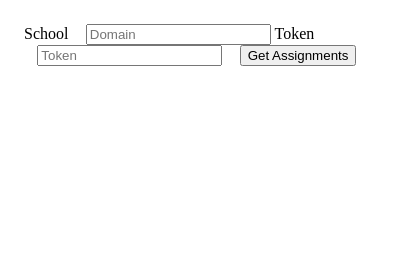
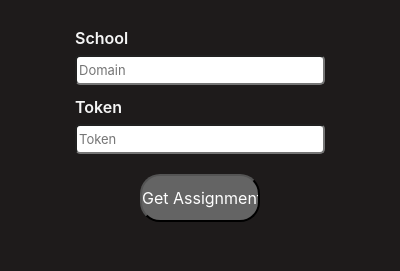
Before and after one commit to YoussefE95/Canvas-To-Google-Calendar, a browser extension: page web-ext/popup/canvas-assignments.html in a window 400 px wide. Drawn offline with nearby package versions, Linux system fonts and the light colour scheme.

Commit message:
styling for popup

```diff
--- /dev/null
+++ b/web-ext/popup/canvas-assignments.css
@@ -0,0 +1,56 @@
+body {
+    padding: 1em;
+    background-color: rgb(30, 27, 27);
+    outline-width: 3px;
+    outline-color: rgb(138, 19, 19);
+    outline-offset: -100px;
+    font-family: Inter, Arial, sans-serif;
+}
+
+.flex-col{
+    display: flex;
+    flex-direction: column;
+    align-items: center;
+    width: 100%;
+}
+
+.auth-container{
+    justify-content: center;
+    margin: 10px;
+}
+
+.input-label{
+    color: whitesmoke;
+    font-size: medium;
+    font-weight: 600;
+    display: block;
+    margin-bottom: 5px;
+}
+
+.text-input {
+    width: 250px;
+    height: 30px;
+    font-size: small;
+    margin-bottom: 10px;
+    border-radius: 5px;
+}
+
+#fetch-assignments{
+    margin-bottom: 30px;
+    width: 120px;
+    padding: 10px 0px 10px 0px;
+    background-color: rgb(100, 100, 100);
+    border-color: black;
+    border-radius: 20px;
+    color: white;
+}
+
+#assignments-list{
+    font-size: medium;
+    margin-right: 0px;
+    color: whitesmoke;
+}
+
+#assignments-list li{
+    margin-bottom: 50px;
+}
--- a/web-ext/popup/canvas-assignments.html
+++ b/web-ext/popup/canvas-assignments.html
@@ -4,26 +4,28 @@
     <meta charset="UTF-8" />
     <meta name="viewport" content="width=device-width, initial-scale=1.0" />
     <title>Document</title>
-    <style>
-      body {
-        padding: 1em;
-      }
-      input {
-        margin-left: 1em;
-      }
-    </style>
+    <link href="https://cdn.jsdelivr.net/npm/bootstrap@5.2.3/dist/css/bootstrap.min.css" rel="stylesheet" integrity="sha384-rbsA2VBKQhggwzxH7pPCaAqO46MgnOM80zW1RWuH61DGLwZJEdK2Kadq2F9CUG65" crossorigin="anonymous">
+    <link rel="stylesheet" href="canvas-assignments.css">
   </head>
   <body>
-    <label>
-      School
-      <input id="domain-input" type="text" placeholder="Domain" />
-    </label>
-    <label>
-      Token
-      <input id="token-input" type="text" placeholder="Token" />
-    </label>
+    <div class="flex-col">
+    <div class="auth-container">
+      <div>
+        <label class="input-label">
+          School
+        </label>
+        <input class="text-input" id="domain-input" type="text" placeholder="Domain" />
+      </div>
+      <div>
+        <label class="input-label">
+          Token
+        </label>
+        <input class="text-input" id="token-input" type="text" placeholder="Token" />
+      </div>
+    </div>
     <input id="fetch-assignments" type="button" value="Get Assignments" />
     <ul id="assignments-list"></ul>
     <script src="canvas-assignments.js"></script>
+  </div>
   </body>
 </html>
--- a/web-ext/popup/canvas-assignments.js
+++ b/web-ext/popup/canvas-assignments.js
@@ -107,9 +107,9 @@ fetchAssignments.addEventListener("click", async () => {
 
     assignmentObjs.forEach((assignment) => {
       const listItem = document.createElement("li");
-      listItem.innerText = `  Course: ${assignment.course}\n
-                                  Assignment Name: ${assignment.assignment}\n
-                                  Due Date: ${assignment.due_at}\n`;
+      listItem.innerText = `  Course: ${assignment.course}
+                                  Assignment Name: ${assignment.assignment}
+                                  Due Date: ${assignment.due_at}`;
       assignmentsList.append(listItem);
     });
   } catch (error) {
```
